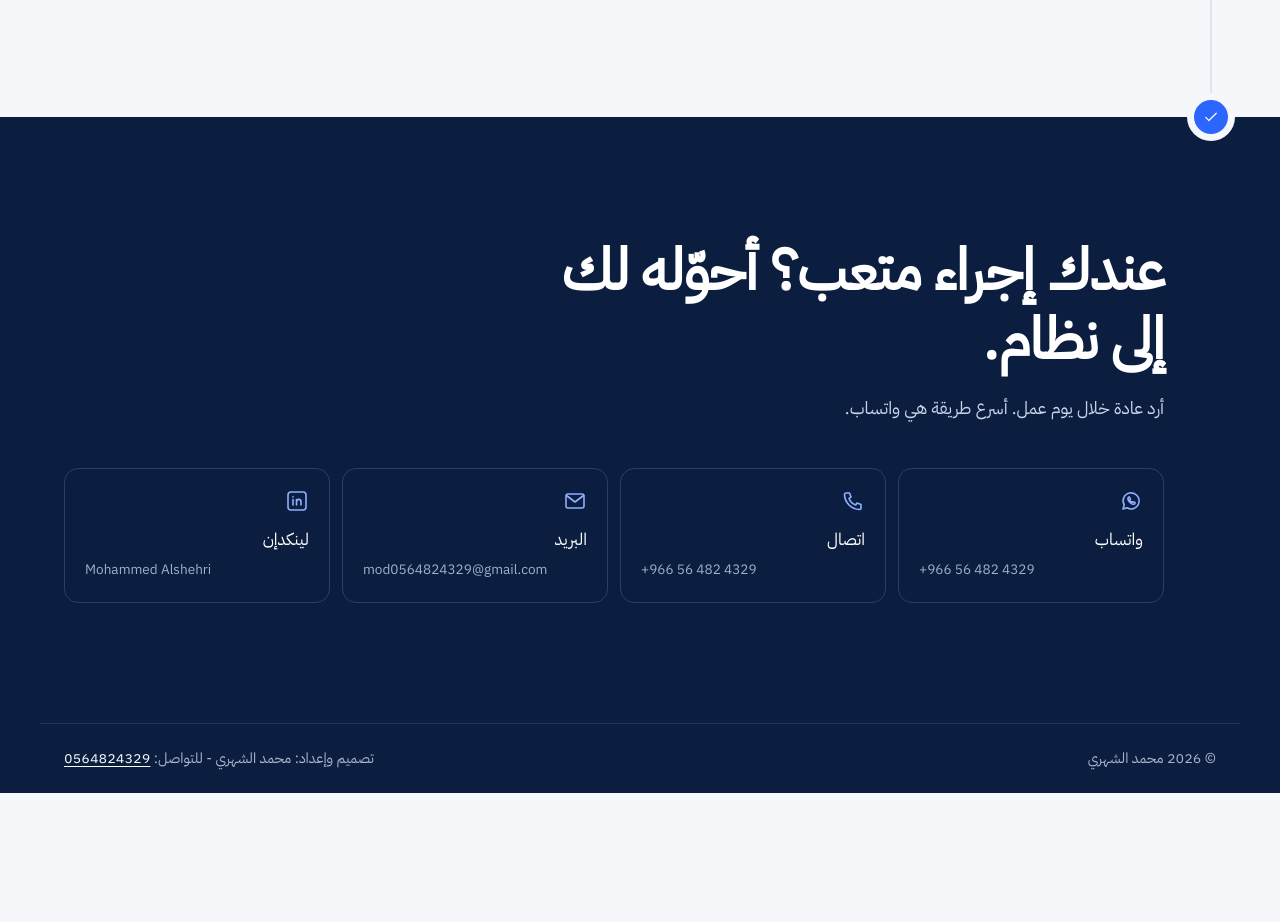
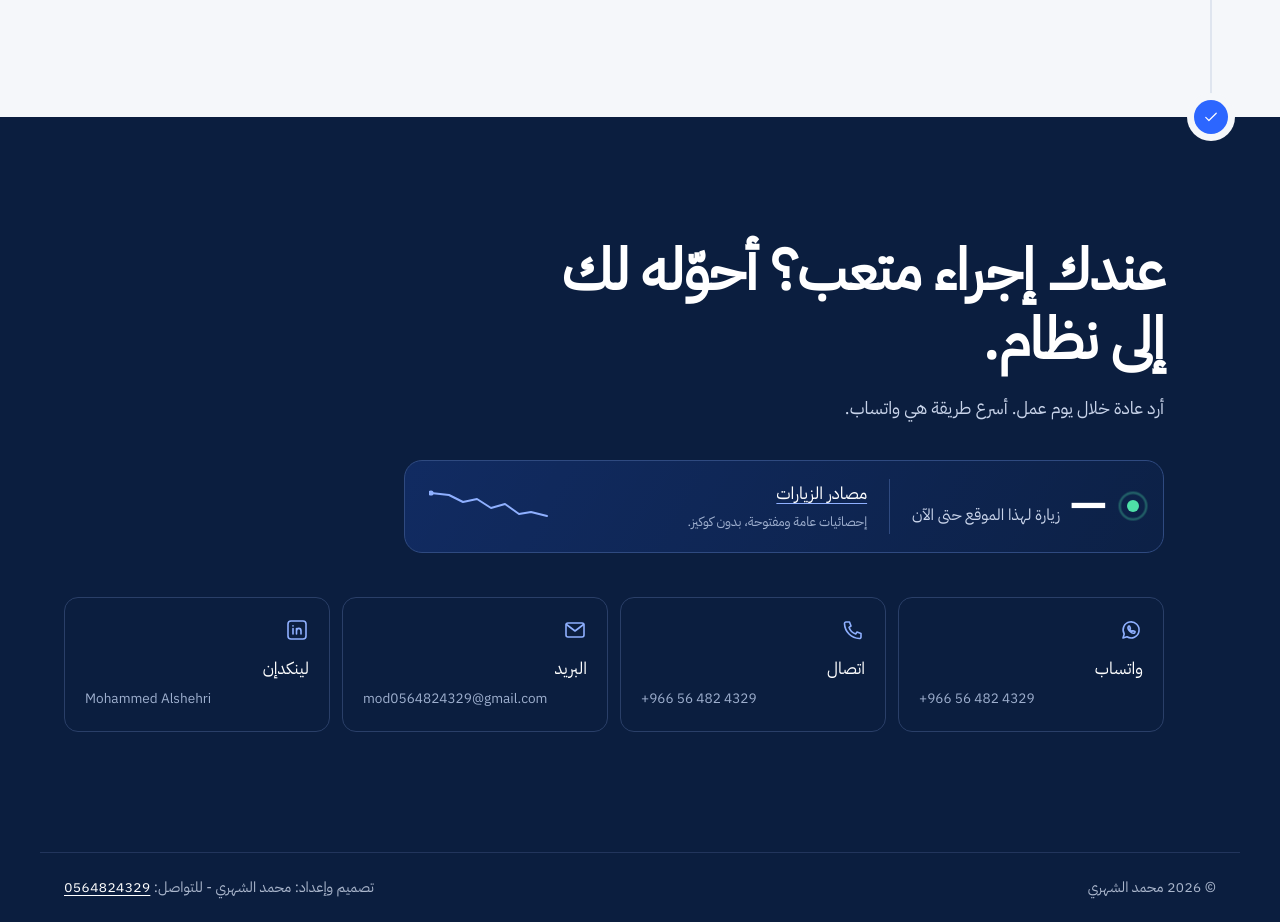
Before and after one commit to MohdAlshehri/MohdAlshehri.github.io, an Astro site: page / in a window 1280 px wide. Shown: the part 8736-9658 px from the top of the page. Before the commit the page ends 9529 px from the top, so only its background shows below. Built offline with nearby package versions, Linux system fonts and the light colour scheme; Astro itself is replaced by a stand-in of ours; a web font is replaced by a local one.

Commit message:
Always show visit stats card and link; number appears when available
Co-Authored-By: Claude Opus 5.5 <noreply@anthropic.com>
Claude-Session: https://claude.ai/code/session_01Hvw5DNMpzFwq6nM2XTyygW

```diff
--- a/src/components/HomePage.astro
+++ b/src/components/HomePage.astro
@@ -173,9 +173,9 @@ const strengthIcons = ["discover", "flow", "spark", "precise"];
       <span class="end-node" aria-hidden="true"><Icon name="check" size={18} /></span>
       <h2>{s.sections.contact.title}</h2>
       <p>{s.sections.contact.intro}</p>
-      <a class="live-stats" href="https://mohdalshehri.goatcounter.com" target="_blank" rel="noopener" data-visits-box hidden>
+      <a class="live-stats" href="https://mohdalshehri.goatcounter.com" target="_blank" rel="noopener" data-visits-box>
         <span class="pulse" aria-hidden="true"></span>
-        <span class="ls-num"><b data-visits dir="ltr">0</b><span>{s.visitsLive}</span></span>
+        <span class="ls-num"><b data-visits dir="ltr">—</b><span>{s.visitsLive}</span></span>
         <span class="ls-more"><span>{s.visitSources}</span><small>{s.visitsNote}</small></span>
         <svg class="ls-spark" viewBox="0 0 120 32" aria-hidden="true"><path d="M2 26 L18 22 L30 24 L44 14 L58 18 L72 9 L86 12 L100 5 L118 3" fill="none" stroke="currentColor" stroke-width="2" stroke-linecap="round" stroke-linejoin="round"/><circle cx="118" cy="3" r="2.6" fill="currentColor"/></svg>
       </a>
--- a/src/layouts/Layout.astro
+++ b/src/layouts/Layout.astro
@@ -118,8 +118,8 @@ const navItems = [
     <footer class="foot">
       <div class="wrap foot-in">
         <p>© {year} {s.name}</p>
-        {!onHome && <p class="visits" data-visits-box hidden>
-          {s.visits}: <b data-visits dir="ltr"></b>
+        {!onHome && <p class="visits" data-visits-box>
+          {s.visits}: <b data-visits dir="ltr">—</b>
           <a class="foot-link" href={stats} target="_blank" rel="noopener">{s.visitSources}</a>
         </p>}
         <p>{s.credit} - {lang === "en" ? "Contact:" : "للتواصل:"} <a class="foot-link" href={`tel:${contact.phone}`} dir="ltr">0564824329</a></p>
@@ -149,7 +149,7 @@ const navItems = [
       addEventListener("resize", update);
       update();
 
-      // عدد الزيارات الكلي (يظهر فقط إذا وصل الرقم بنجاح؛ يتحدث كل بضع ساعات)
+      // عدد الزيارات الكلي: البطاقة ورابط الإحصائيات ظاهران دائماً، والرقم يظهر عند وصوله (يتحدث كل بضع ساعات)
       fetch("https://mohdalshehri.goatcounter.com/counter/TOTAL.json")
         .then((r) => (r.ok ? r.json() : Promise.reject()))
         .then((d) => {
@@ -158,7 +158,6 @@ const navItems = [
           const fmt = (n) => n.toLocaleString("en-US");
           document.querySelectorAll("[data-visits-box]").forEach((box) => {
             const out = box.querySelector("[data-visits]");
-            box.hidden = false;
             // عدّ تصاعدي مرة واحدة عند ظهور العداد في الشاشة
             if (reduce || !("IntersectionObserver" in window)) { out.textContent = fmt(total); return; }
             out.textContent = "0";
```
